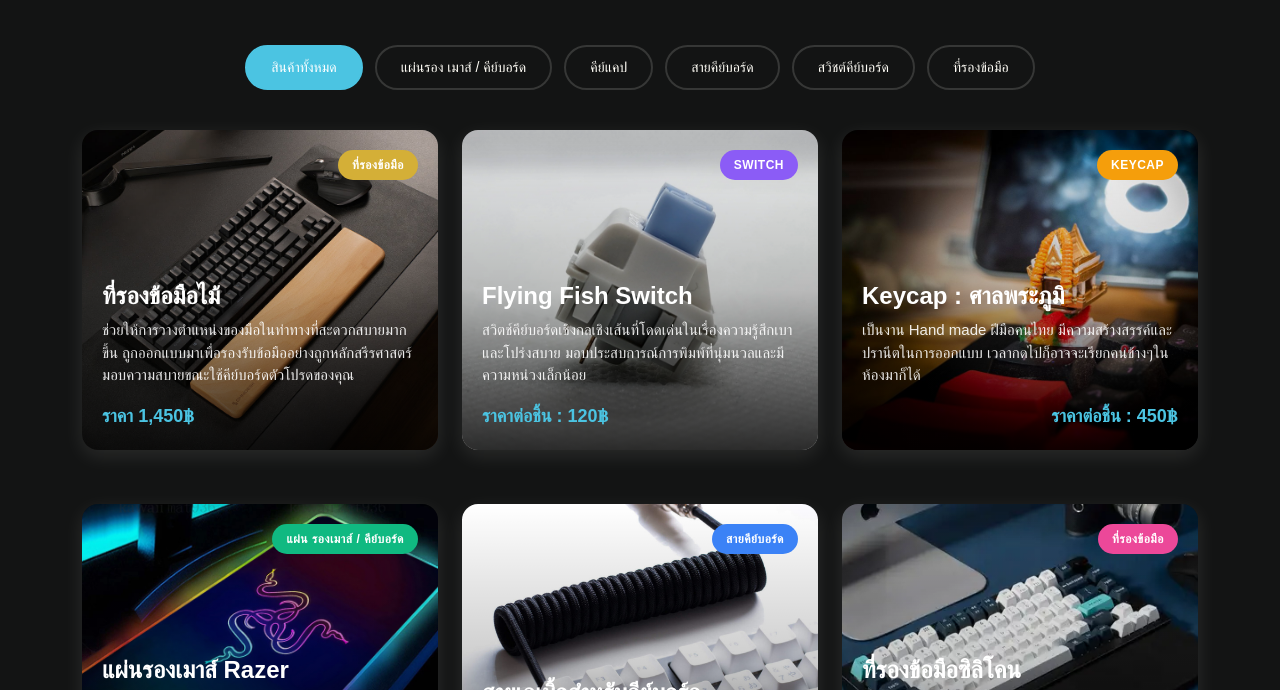
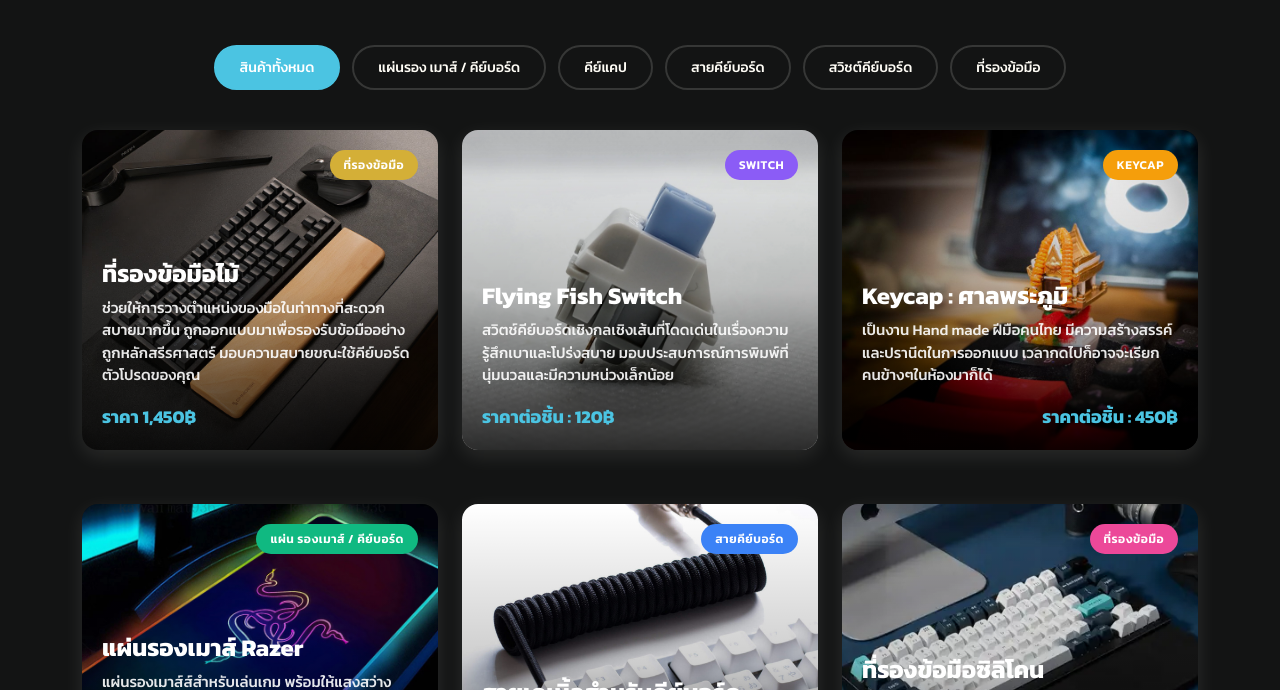
Before and after one commit to kikamder/WebProWork, a plain HTML site: page accessorie.html in a window 1280 px wide. Shown: the part 498-1188 px from the top of the page. Drawn offline with Linux system fonts and the light colour scheme.

Commit message:
Add files via upload

```diff
--- a/accessorie.html
+++ b/accessorie.html
@@ -13,9 +13,9 @@
   <link href="assets/img/apple-touch-icon.png" rel="apple-touch-icon">
 
   <!-- Fonts -->
-  <link href="https://fonts.googleapis.com" rel="preconnect">
-  <link href="https://fonts.gstatic.com" rel="preconnect" crossorigin>
-  <link href="https://fonts.googleapis.com/css2?family=Roboto:ital,wght@0,100;0,300;0,400;0,500;0,700;0,900;1,100;1,300;1,400;1,500;1,700;1,900&family=Poppins:ital,wght@0,100;0,200;0,300;0,400;0,500;0,600;0,700;0,800;0,900;1,100;1,200;1,300;1,400;1,500;1,600;1,700;1,800;1,900&family=Raleway:ital,wght@0,100;0,200;0,300;0,400;0,500;0,600;0,700;0,800;0,900;1,100;1,200;1,300;1,400;1,500;1,600;1,700;1,800;1,900&display=swap" rel="stylesheet">
+  <link rel="preconnect" href="https://fonts.googleapis.com">
+  <link rel="preconnect" href="https://fonts.gstatic.com" crossorigin>
+  <link href="https://fonts.googleapis.com/css2?family=Kanit:ital,wght@0,100;0,200;0,300;0,400;0,500;0,600;0,700;0,800;0,900;1,100;1,200;1,300;1,400;1,500;1,600;1,700;1,800;1,900&display=swap" rel="stylesheet">
 
   <!-- Vendor CSS Files -->
   <link href="assets/vendor/bootstrap/css/bootstrap.min.css" rel="stylesheet">
```
Also changed, not shown: 404.html (+3 -3 lines), contact.html (+3 -3 lines), product.html (+3 -3 lines).
